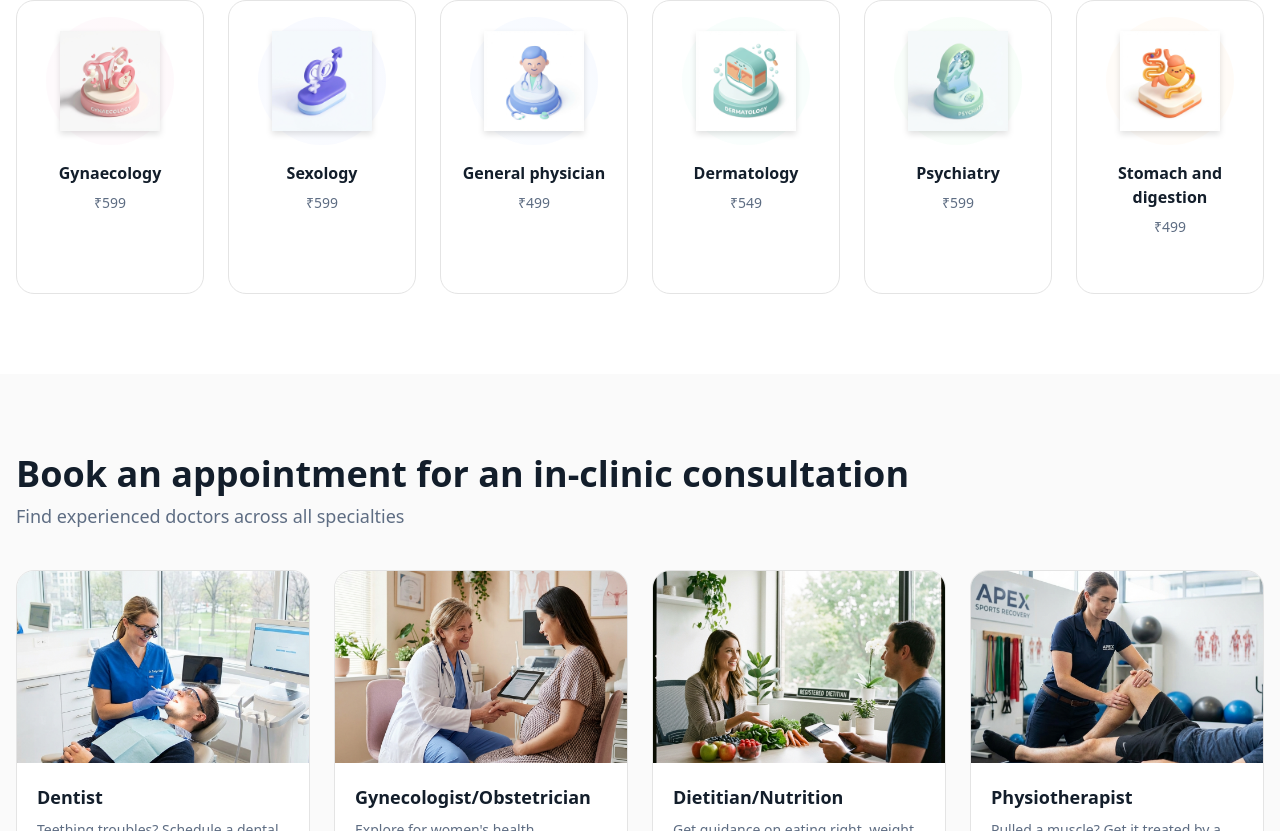
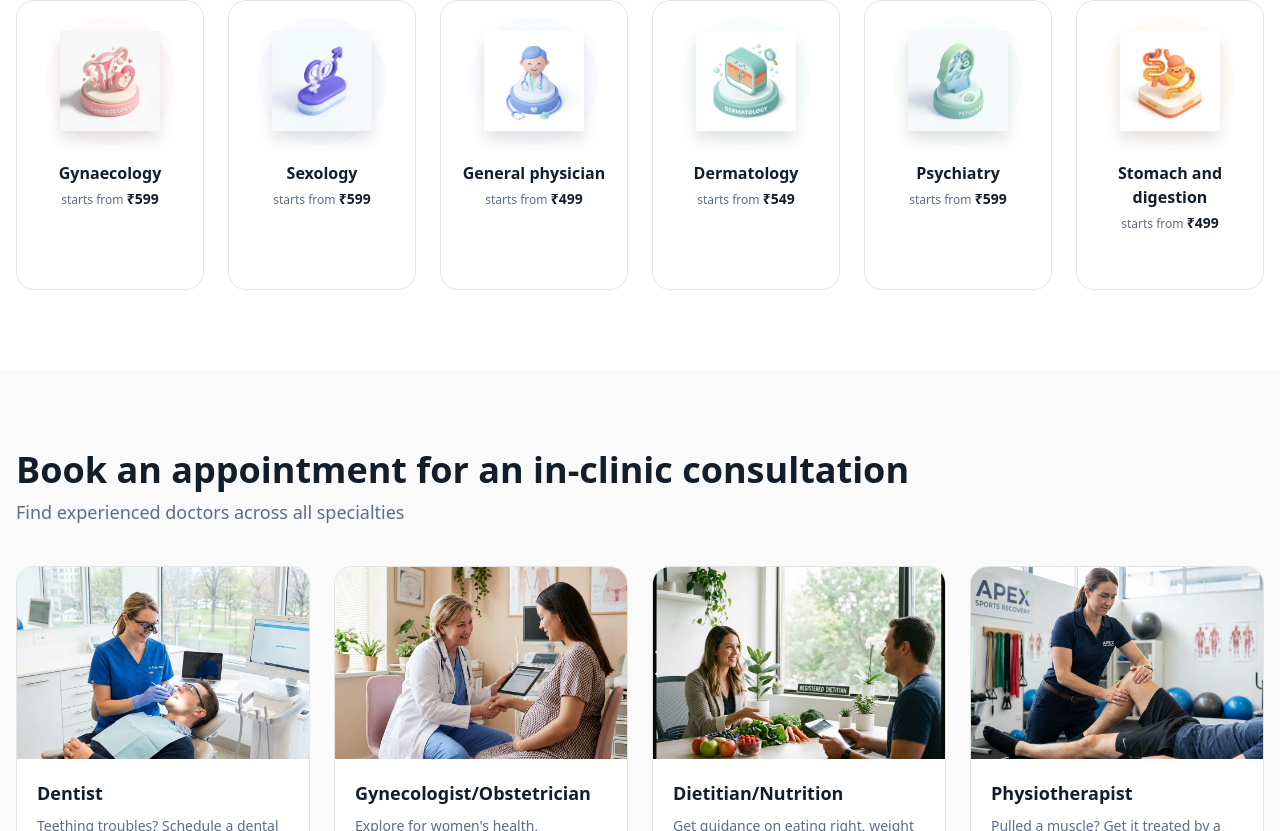
Before and after one commit to niks-nikhil-anand/swasthify_admin_portal, a Next.js app: page / in a window 1280 px wide. Shown: the part 2355-3186 px from the top of the page. Built offline with nearby package versions, Linux system fonts and the light colour scheme.

Commit message:
feat: Refine speciality card UI by updating image shadow, adjusting title margin, and reformatting price display.

```diff
--- a/components/root/Specialities.tsx
+++ b/components/root/Specialities.tsx
@@ -74,16 +74,16 @@ export function Specialities() {
                                     alt={item.title}
                                     width={100}
                                     height={100}
-                                    className="object-contain drop-shadow-md"
+                                    className="object-contain drop-shadow-xl"
                                 />
                             </div>
 
-                            <h3 className="font-semibold text-foreground mb-2 group-hover:text-primary transition-colors line-clamp-2 px-1">
+                            <h3 className="font-semibold text-foreground mb-1 group-hover:text-primary transition-colors line-clamp-2 px-1">
                                 {item.title}
                             </h3>
 
-                            <div className="text-sm font-medium text-muted-foreground mb-4">
-                                {item.price}
+                            <div className="text-xs text-muted-foreground mb-4">
+                                starts from <span className="font-bold text-foreground text-sm">{item.price}</span>
                             </div>
 
                             <span className="mt-auto text-xs font-bold text-primary opacity-0 -translate-y-2 group-hover:opacity-100 group-hover:translate-y-0 transition-all duration-300 flex items-center bg-primary/10 px-3 py-1 rounded-full">
```
